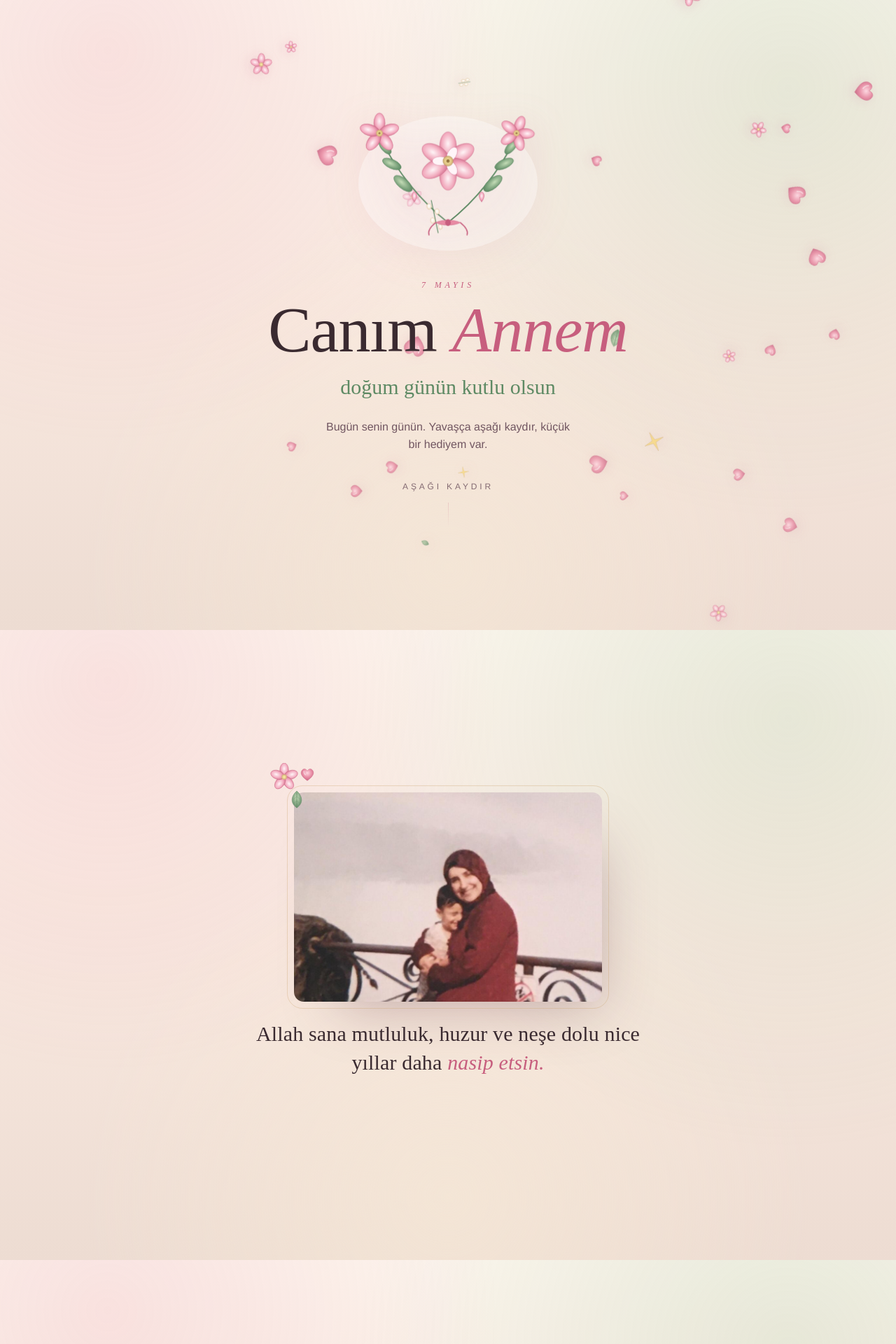
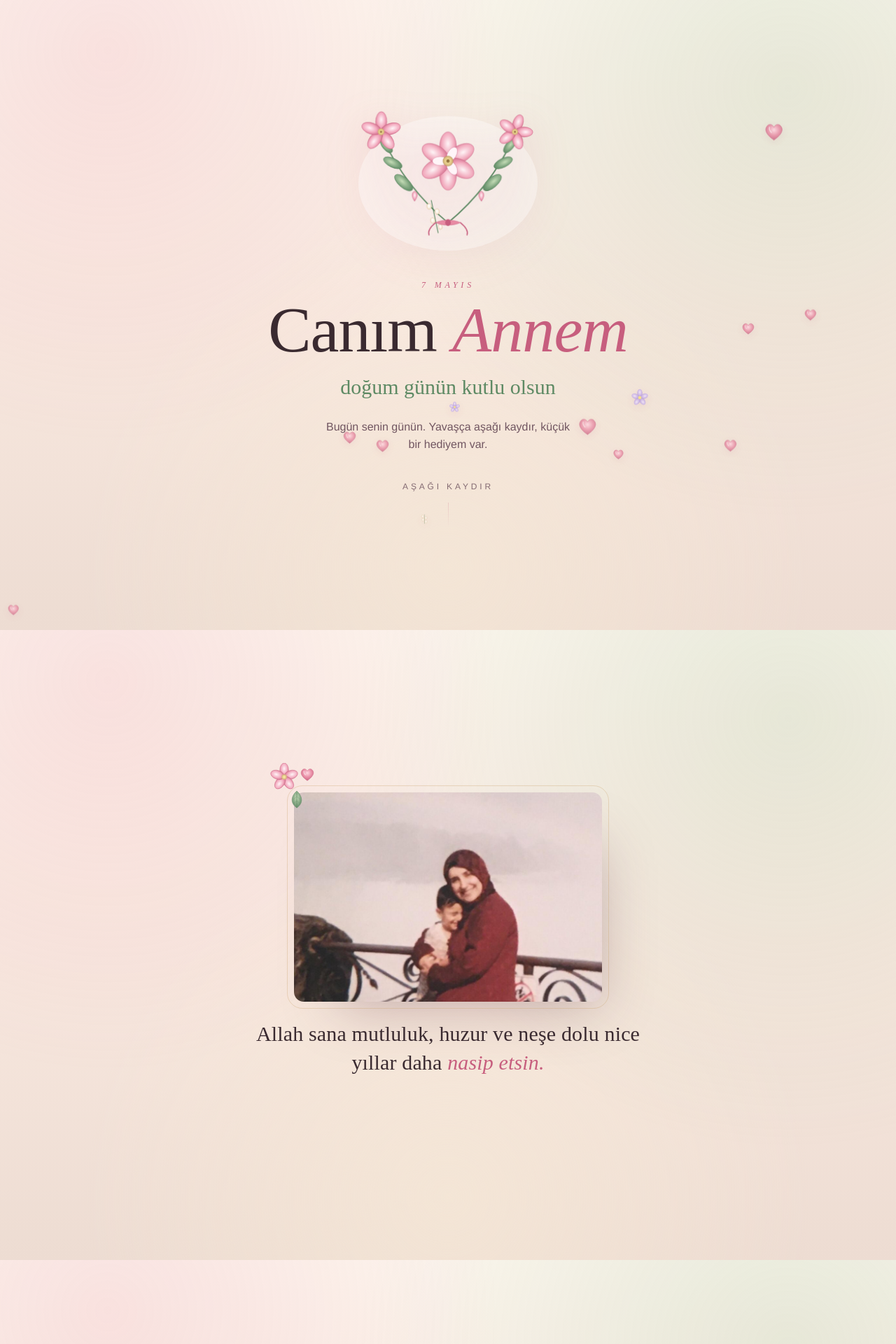
Before and after one commit to oruc47/oruc47.github.io, a Jekyll site: the page anne/index.html, which Jekyll copies as it is, in a window 1280 px wide. Shown: the top 1920 px of the page at 70% size. Built offline with Jekyll 4.4.1, drawn with Linux system fonts in a browser that asks for light colours.

Commit message:
Anne page: calmer animations, snappier reveals
- Particle count cut by ~60% (8 mobile / 14 desktop), drift slowed to
  28-46s, removed rotation in keyframes (rotation was the main cause of
  iPhone GPU thrash and visual spazz)
- .sky now uses 100lvh and pinned top/left to avoid any URL-bar layout shift
- Reveal transitions reduced from 1.0-1.1s to 0.5-0.6s ease-out so desktop
  scroll feels responsive instead of slow
- Removed scale on frame transitions (lighter compositing)
- Cover bouquet sway slowed to 9s with smaller rotation amplitude
- Honor prefers-reduced-motion by skipping particles entirely

Co-Authored-By: Claude Opus 4.7 (1M context) <noreply@anthropic.com>

```diff
--- a/anne/index.html
+++ b/anne/index.html
@@ -40,9 +40,8 @@
         box-sizing: border-box;
       }
 
-      html {
-        scroll-behavior: smooth;
-      }
+      /* removed scroll-behavior: smooth — browser-native scroll feels better
+         and avoids stutters during fast finger-flick scrolling on iPhone */
 
       html,
       body {
@@ -94,7 +93,10 @@
       /* ============ FLOATING SKY ============ */
       .sky {
         position: fixed;
-        inset: 0;
+        top: 0;
+        left: 0;
+        width: 100vw;
+        height: 100lvh; /* large viewport height — does not change with URL bar */
         pointer-events: none;
         overflow: hidden;
         z-index: 0;
@@ -105,32 +107,30 @@
         top: -8vh;
         opacity: 0;
         animation: drift linear infinite;
-        will-change: transform, opacity;
-        filter: drop-shadow(0 4px 8px rgba(199, 94, 126, 0.18));
       }
 
       .sky .bit svg {
         display: block;
         width: 100%;
         height: 100%;
+        filter: drop-shadow(0 3px 6px rgba(199, 94, 126, 0.14));
       }
 
+      /* Calm straight-down drift, no rotation (rotation was the main
+         GPU-thrash cause on iPhone). vh is stable on modern iOS Safari. */
       @keyframes drift {
         0% {
-          transform: translate3d(0, -10vh, 0) rotate(0deg);
+          transform: translate3d(0, 0, 0);
           opacity: 0;
         }
-        8% {
-          opacity: 0.95;
+        12% {
+          opacity: 0.85;
         }
-        50% {
-          transform: translate3d(40px, 55vh, 0) rotate(180deg);
-        }
-        92% {
+        88% {
           opacity: 0.7;
         }
         100% {
-          transform: translate3d(-20px, 115vh, 0) rotate(360deg);
+          transform: translate3d(0, 120vh, 0);
           opacity: 0;
         }
       }
@@ -250,31 +250,31 @@
         }
       }
 
-      /* gentle sway for the bouquet */
+      /* gentle sway for the bouquet — slower & smaller for less GPU work */
       .bouquet .sway-l {
         transform-origin: 200px 220px;
-        animation: swayL 6s ease-in-out infinite;
+        animation: swayL 9s ease-in-out infinite;
       }
       .bouquet .sway-r {
         transform-origin: 200px 220px;
-        animation: swayR 6s ease-in-out infinite;
+        animation: swayR 9s ease-in-out infinite;
       }
       @keyframes swayL {
         0%,
         100% {
-          transform: rotate(-1.5deg);
+          transform: rotate(-1deg);
         }
         50% {
-          transform: rotate(1.5deg);
+          transform: rotate(1deg);
         }
       }
       @keyframes swayR {
         0%,
         100% {
-          transform: rotate(1.5deg);
+          transform: rotate(1deg);
         }
         50% {
-          transform: rotate(-1.5deg);
+          transform: rotate(-1deg);
         }
       }
 
@@ -288,15 +288,15 @@
         width: min(440px, 100%);
         margin: 0 auto;
         opacity: 0;
-        transform: translateY(36px) scale(0.97);
+        transform: translateY(28px);
         transition:
-          opacity 1.1s ease,
-          transform 1.1s ease;
+          opacity 0.6s ease-out,
+          transform 0.6s ease-out;
       }
 
       .frame.visible {
         opacity: 1;
-        transform: translateY(0) scale(1);
+        transform: translateY(0);
       }
 
       .frame::before {
@@ -340,10 +340,10 @@
       .verse {
         margin-top: 26px;
         opacity: 0;
-        transform: translateY(20px);
+        transform: translateY(16px);
         transition:
-          opacity 1.1s ease 0.18s,
-          transform 1.1s ease 0.18s;
+          opacity 0.55s ease-out 0.12s,
+          transform 0.55s ease-out 0.12s;
       }
 
       .verse.visible,
@@ -407,15 +407,15 @@
         height: 86px;
         margin: 0 auto;
         opacity: 0;
-        transform: translateY(14px) scale(0.92);
+        transform: translateY(10px);
         transition:
-          opacity 0.9s ease,
-          transform 0.9s ease;
+          opacity 0.5s ease-out,
+          transform 0.5s ease-out;
       }
 
       .thanks.visible .ornament {
         opacity: 1;
-        transform: translateY(0) scale(1);
+        transform: translateY(0);
       }
 
       .thanks .label {
@@ -427,7 +427,7 @@
         letter-spacing: 0.32em;
         text-transform: uppercase;
         opacity: 0;
-        transition: opacity 0.9s ease 0.1s;
+        transition: opacity 0.5s ease-out 0.08s;
       }
 
       .thanks.visible .label {
@@ -442,10 +442,10 @@
         color: var(--ink);
         letter-spacing: -0.005em;
         opacity: 0;
-        transform: translateY(18px);
+        transform: translateY(14px);
         transition:
-          opacity 1s ease 0.25s,
-          transform 1s ease 0.25s;
+          opacity 0.55s ease-out 0.18s,
+          transform 0.55s ease-out 0.18s;
       }
 
       .thanks.visible .line {
@@ -1224,26 +1224,31 @@
     </main>
 
     <script>
-      // Floating petals & hearts (SVG, more hearts)
+      // Floating petals & hearts (SVG, calm drift)
       (function () {
         var sky = document.getElementById("sky");
         if (!sky) return;
         var isSmall = window.matchMedia("(max-width: 480px)").matches;
-        // Heart-heavy mix per user request
+        var reduce = window.matchMedia(
+          "(prefers-reduced-motion: reduce)"
+        ).matches;
+        if (reduce) return;
+        // Heart-heavy mix
         var pool = [
-          "#i-heart", "#i-heart", "#i-heart", "#i-heart", "#i-heart",
+          "#i-heart", "#i-heart", "#i-heart", "#i-heart",
           "#i-rose",  "#i-rose",
           "#i-lily",
           "#i-leaf",
           "#i-violet",
-          "#i-spark"
         ];
-        var count = isSmall ? 22 : 34;
+        // Many fewer particles — was 22/34, now 8/14. Slower, calmer.
+        var count = isSmall ? 8 : 14;
         for (var i = 0; i < count; i++) {
           var bit = document.createElement("div");
           bit.className = "bit";
-          var size = 14 + Math.random() * 22;
-          var dur = 14 + Math.random() * 14;
+          var size = 16 + Math.random() * 16;
+          // Long duration so motion is slow & gentle, not hectic
+          var dur = 28 + Math.random() * 18;
           var delay = -Math.random() * dur;
           var left = Math.random() * 100;
           var which = pool[Math.floor(Math.random() * pool.length)];
```
